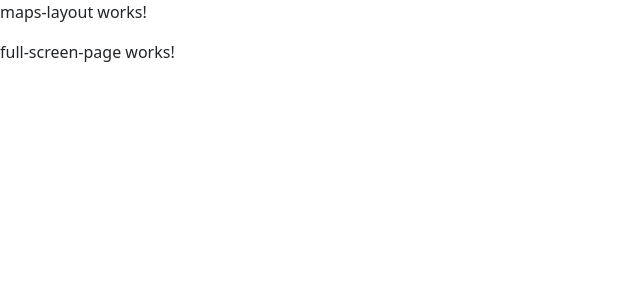
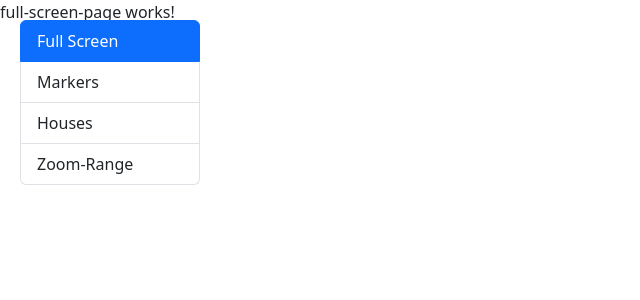
Before and after one commit to JuanLagunaQuero1/10-mapsApp, an Angular app: page /maps/fullscreen in a window 1280 px wide. Shown: the top 300 px of the page, without its empty margins (0-640 px from the left). Built offline with nearby package versions, Linux system fonts and the light colour scheme.

Commit message:
Menú creado y configurado

```diff
--- a/src/app/maps/components/side-menu/side-menu.component.css
+++ b/src/app/maps/components/side-menu/side-menu.component.css
@@ -0,0 +1,4 @@
+li {
+  cursor: pointer;
+  transition: 0.3s all;
+}
--- a/src/app/maps/components/side-menu/side-menu.component.html
+++ b/src/app/maps/components/side-menu/side-menu.component.html
@@ -1 +1,8 @@
-<p>side-menu works!</p>
+<ul class="list-group">
+  <li *ngFor="let item of menuItems"
+    [routerLink]="[item.route]"
+    routerLinkActive="active"
+    class="list-group-item">
+    {{ item.name }}
+  </li>
+</ul>
--- a/src/app/maps/components/side-menu/side-menu.component.ts
+++ b/src/app/maps/components/side-menu/side-menu.component.ts
@@ -1,10 +1,21 @@
 import { Component } from '@angular/core';
 
+interface MenuItem{
+  name: string,
+  route: string
+}
+
 @Component({
-  selector: 'app-side-menu',
+  selector: 'maps-side-menu',
   templateUrl: './side-menu.component.html',
   styleUrl: './side-menu.component.css'
 })
 export class SideMenuComponent {
+  public menuItems: MenuItem[] = [
+    { route: '/maps/fullscreen', name: 'Full Screen' },
+    { route: '/maps/markers', name: 'Markers' },
+    { route: '/maps/properties', name: 'Houses' },
+    { route: '/maps/zoom-range', name: 'Zoom-Range' },
+  ]
 
 }
--- a/src/app/maps/layout/maps-layout/maps-layout.component.css
+++ b/src/app/maps/layout/maps-layout/maps-layout.component.css
@@ -0,0 +1,7 @@
+maps-side-menu{
+  position: fixed;
+  top: 20px;
+  left: 20px;
+  z-index: 999;
+  width: 180px;
+}
--- a/src/app/maps/layout/maps-layout/maps-layout.component.html
+++ b/src/app/maps/layout/maps-layout/maps-layout.component.html
@@ -1,3 +1,3 @@
-<p>maps-layout works!</p>
+<maps-side-menu />
 
 <router-outlet />
```
